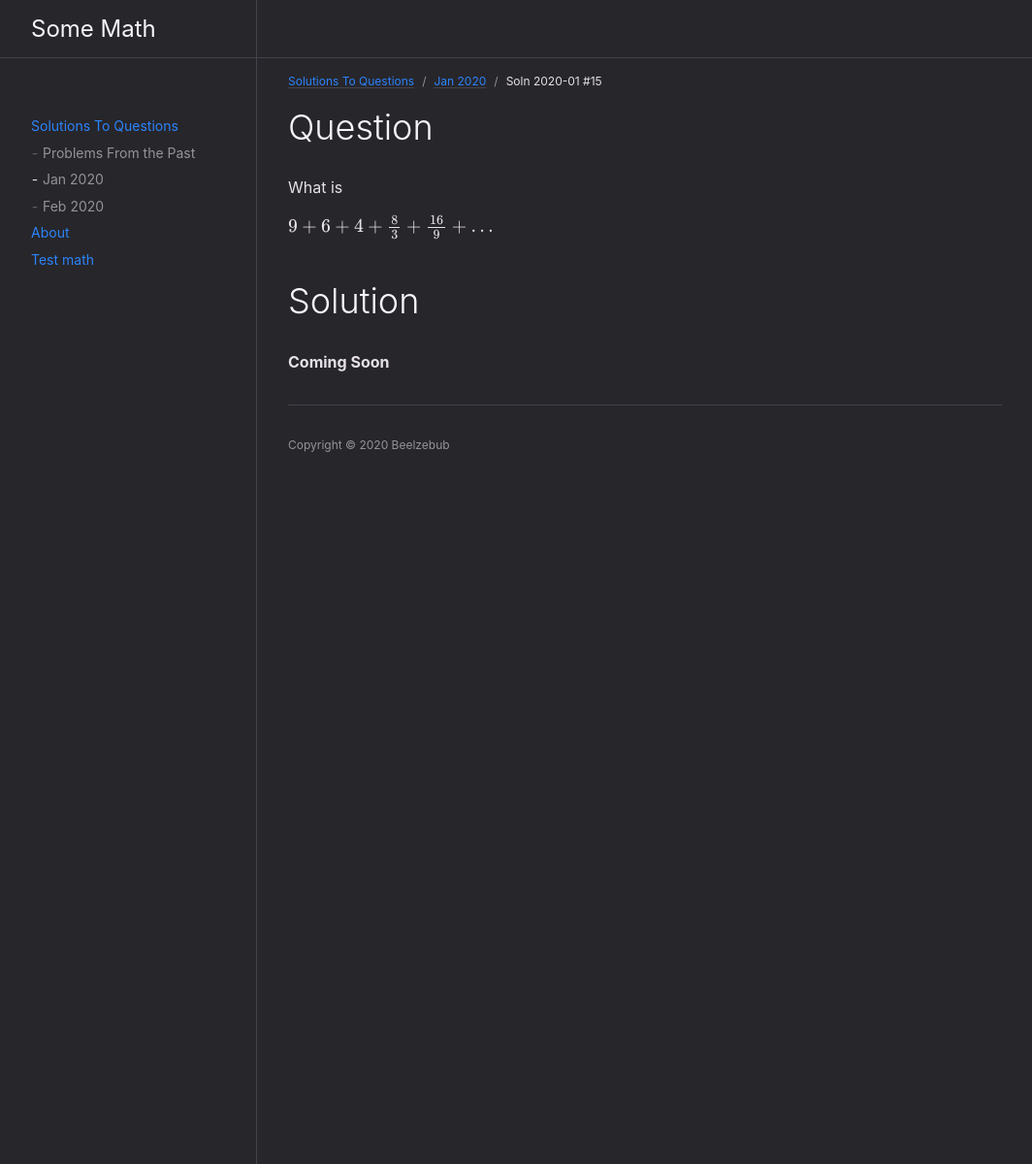
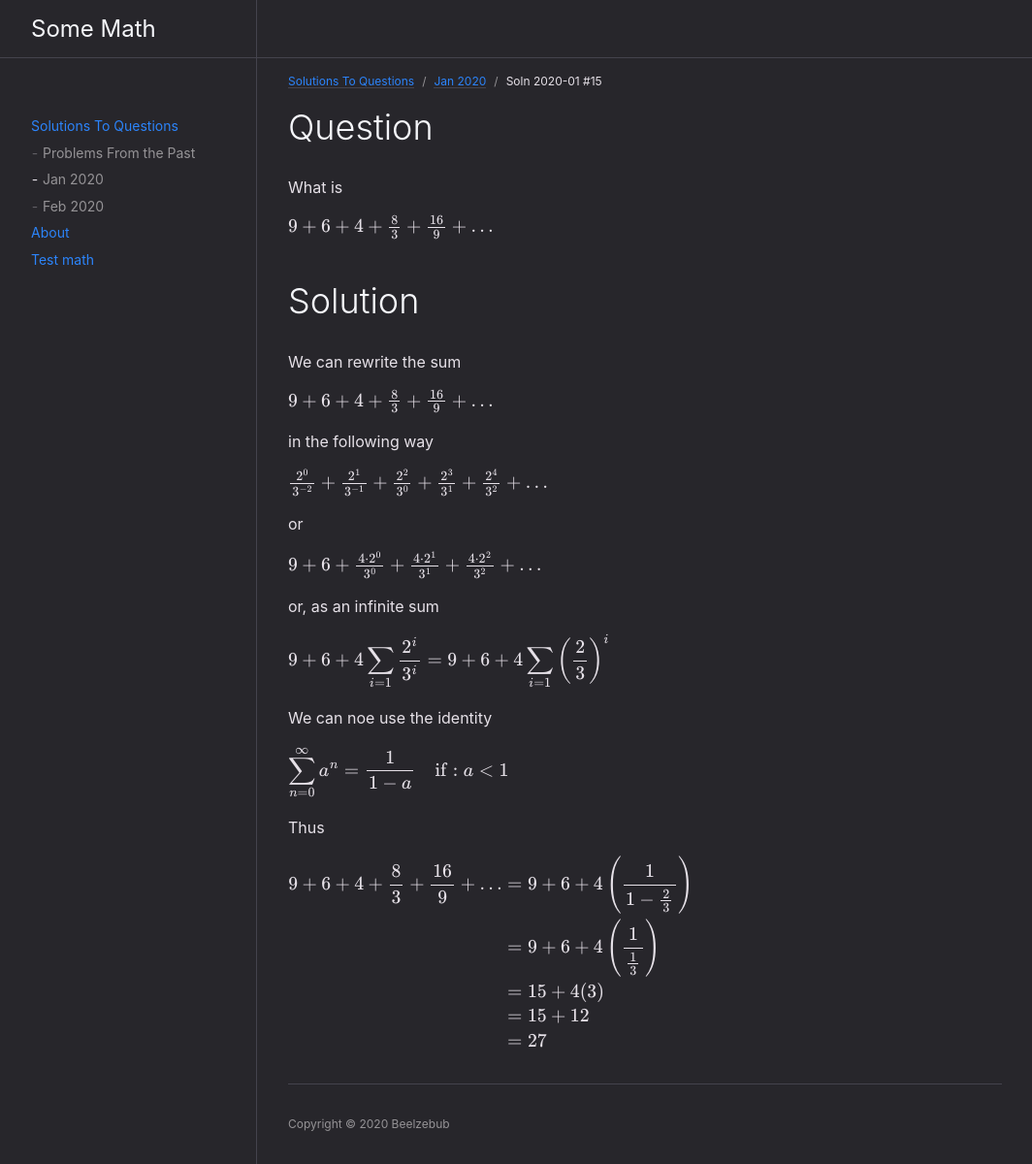
Before and after one commit to oldgooseberry/oldgooseberry.github.io, a Jekyll site: the page built from solns/jan2020/p15.md, in a window 1280 px wide. Shown: the whole page at 97% size, without its empty margins (107-1171 px from the left). Built offline with Jekyll 4.4.1, drawn with Linux system fonts in a browser that asks for light colours; formulas are drawn with MathJax 3.

Commit message:
Fixed the wording of problem 16 and added solutions to 15 and 16

```diff
--- a/solns/jan2020/p15.md
+++ b/solns/jan2020/p15.md
@@ -17,4 +17,35 @@ $9 + 6 + 4 + \frac{8}{3} + \frac{16}{9} + \ldots$
 
 # Solution
 
-**Coming Soon**
+We can rewrite the sum
+
+$9 + 6 + 4 + \frac{8}{3} + \frac{16}{9} + \ldots$
+
+in the following way
+
+$\frac{2^{0}}{3^{-2}} + \frac{2^{1}}{3^{-1}} + \frac{2^{2}}{3^{0}} + \frac{2^{3}}{3^{1}} + \frac{2^{4}}{3^{2}} + \ldots$
+
+or
+
+$9 + 6 + \frac{4 \cdot 2^{0}}{3^{0}} + \frac{4 \cdot 2^{1}}{3^{1}} + \frac{4 \cdot 2^{2}}{3^{2}} + \ldots$
+
+
+or, as an infinite sum
+
+$9 + 6 + 4 \displaystyle \sum_{i=1} \frac{2^{i}}{3^{i}} = 9 + 6 + 4 \displaystyle \sum_{i=1} \left( \frac{2}{3} \right)^{i}$
+
+We can noe use the identity
+
+$\displaystyle \sum_{n=0}^{\infty} a^{n} = \frac{1}{1-a} \quad \text{if} \: a < 1$
+
+Thus
+
+{% raw %}{::nomarkdown}<div>
+$\begin{align*}
+9 + 6 + 4 + \frac{8}{3} + \frac{16}{9} + \ldots &= 9 + 6 + 4 \left( \frac{1}{1 - \frac{2}{3}} \right) \\
+&= 9 + 6 + 4 \left( \frac{1}{ \frac{1}{3} } \right) \\
+&= 15 + 4 (3) \\
+&= 15 + 12 \\
+&= 27 \\
+\end{align*}$
+</div>{:/}{% endraw %}
```
Also changed, not shown: solns/jan2020/index.md (+1 -1 lines), solns/jan2020/p16.md (+8 -2 lines).
